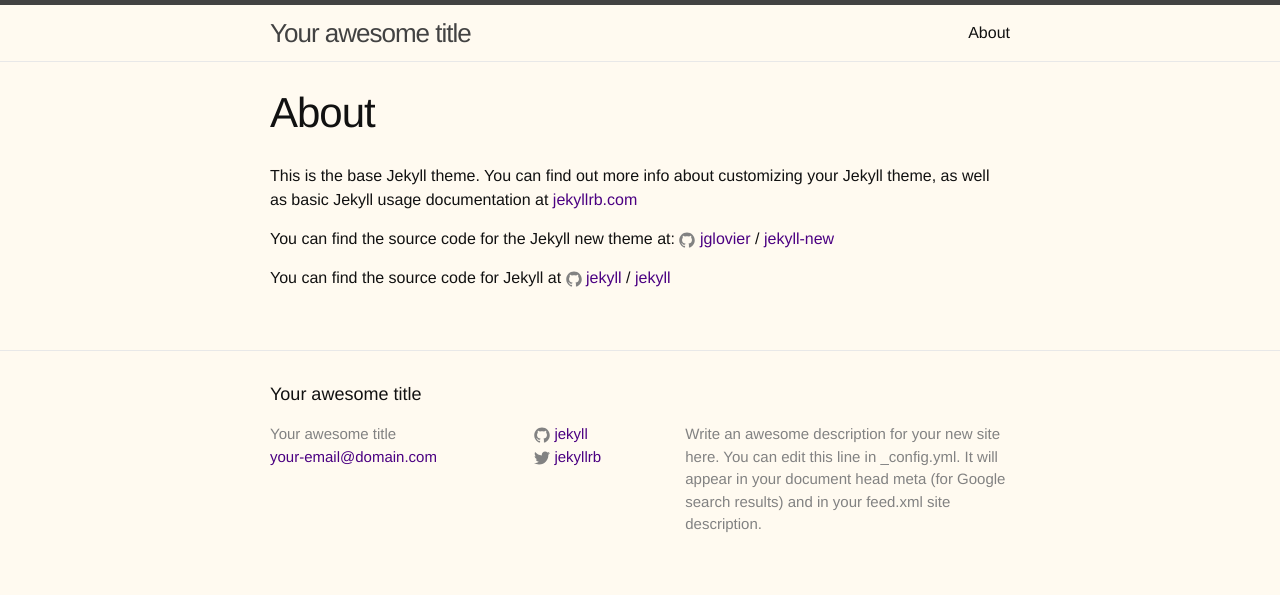
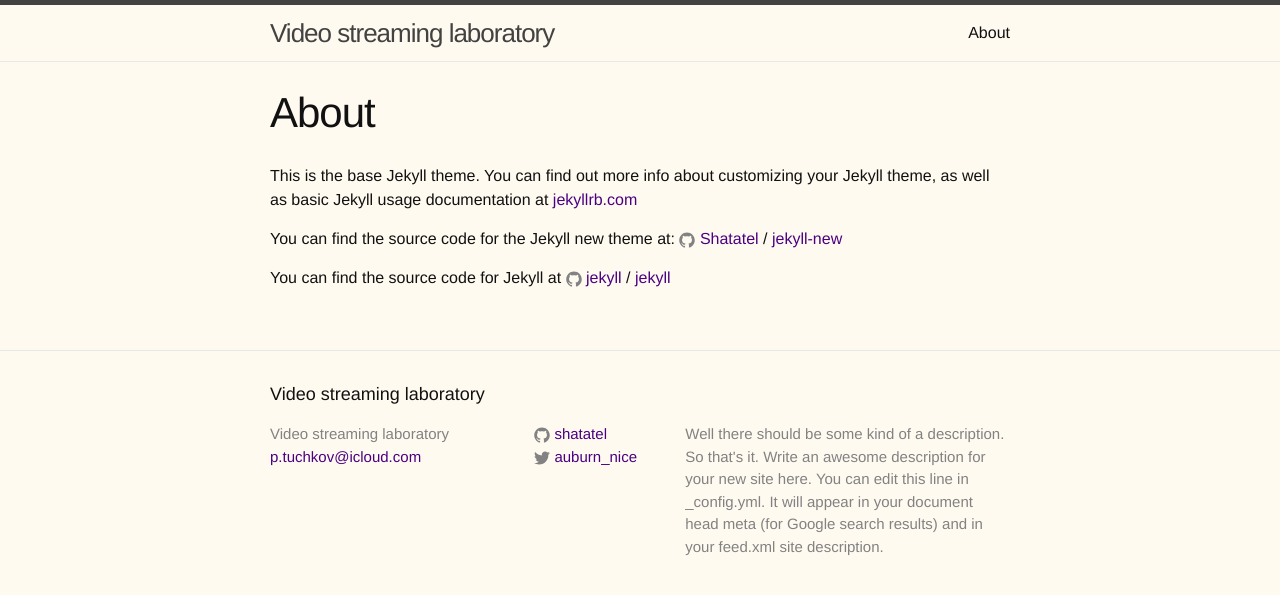
Before and after one commit to Shatatel/shatatel.github.io, a Jekyll site: the page built from about.md, in a window 1280 px wide. Shown: the top 595 px of the page. Built offline with Jekyll 4.4.1, drawn with Linux system fonts in a browser that asks for light colours.

Commit message:
improvements
common changes

```diff
--- a/_config.yml
+++ b/_config.yml
@@ -6,16 +6,17 @@
 # 'jekyll serve'. If you change this file, please restart the server process.
 
 # Site settings
-title: Your awesome title
-email: your-email@domain.com
+title: Video streaming laboratory
+email: p.tuchkov@icloud.com
 description: > # this means to ignore newlines until "baseurl:"
+  Well there should be some kind of a description. So that's it.
   Write an awesome description for your new site here. You can edit this
   line in _config.yml. It will appear in your document head meta (for
   Google search results) and in your feed.xml site description.
 baseurl: "" # the subpath of your site, e.g. /blog
-url: "http://yourdomain.com" # the base hostname & protocol for your site
-twitter_username: jekyllrb
-github_username:  jekyll
+url: "https://shatatel.github.io" # the base hostname & protocol for your site
+twitter_username: auburn_nice
+github_username:  shatatel
 
 # Build settings
 markdown: kramdown
--- /dev/null
+++ b/_posts/2016-02-25-another-post.markdown
@@ -0,0 +1,6 @@
+--
+layout: post
+title:  "Here is another post!"
+date:   2016-05-25 16:08:29 -0400
+categories: just to find out how it works
+---
--- a/about.md
+++ b/about.md
@@ -7,7 +7,7 @@
 This is the base Jekyll theme. You can find out more info about customizing your Jekyll theme, as well as basic Jekyll usage documentation at [jekyllrb.com](http://jekyllrb.com/)
 
 You can find the source code for the Jekyll new theme at:
-{% include icon-github.html username="jglovier" %} /
+{% include icon-github.html username="Shatatel" %} /
 [jekyll-new](https://github.com/jglovier/jekyll-new)
 
 You can find the source code for Jekyll at
```
